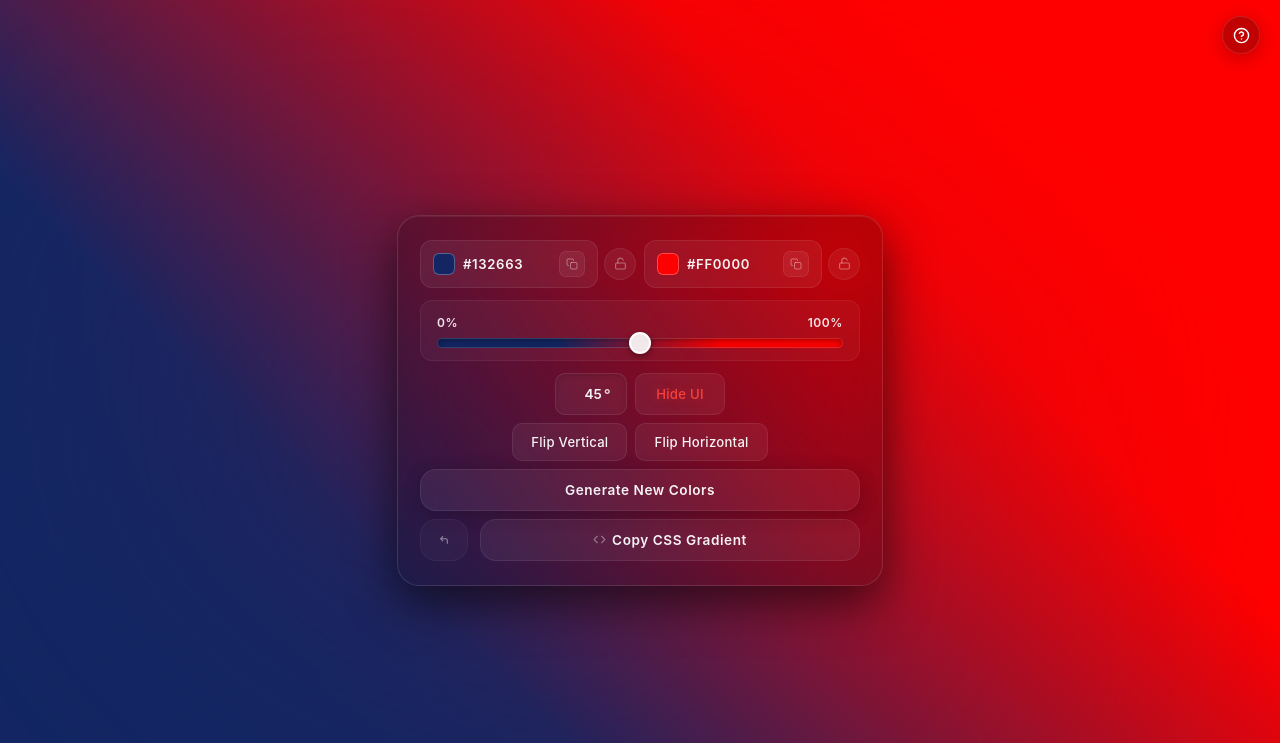
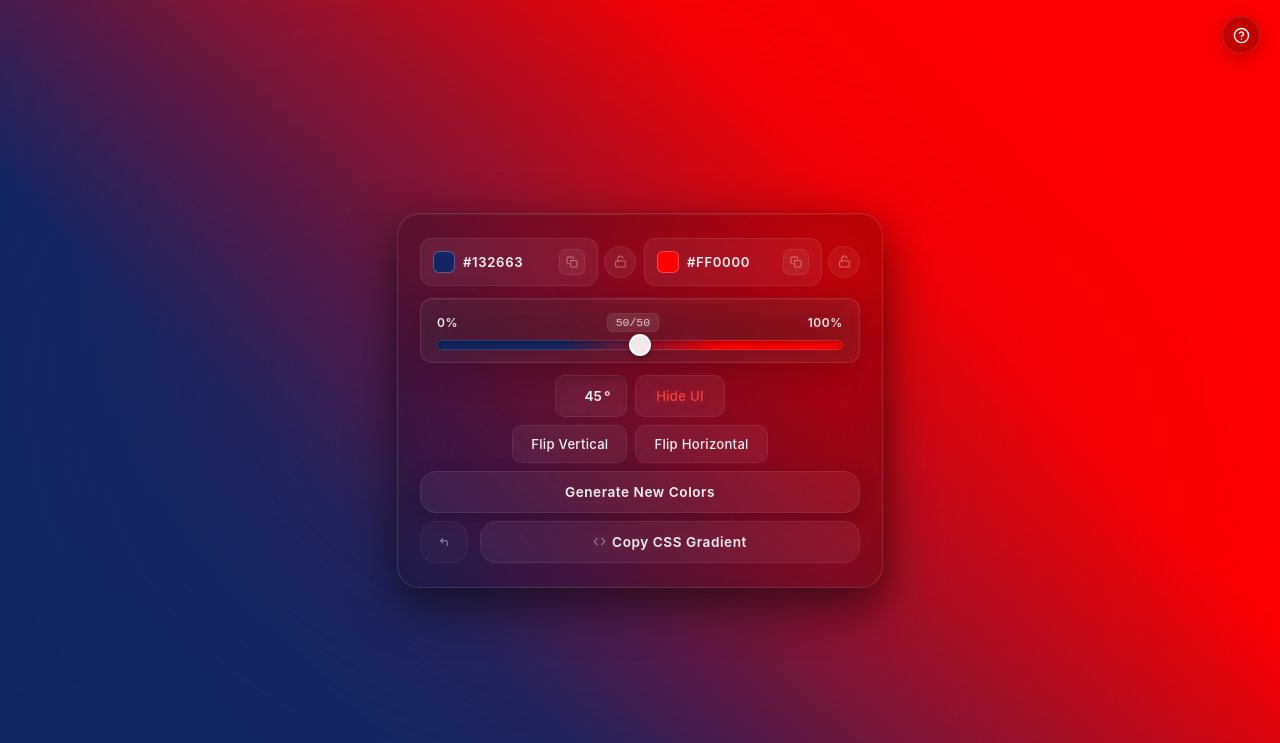
Before and after one commit to Danafdr/Gradient-Generator, a plain HTML site: page index.html in a window 1280 px wide. Shown: the top 743 px of the page. Drawn offline with Linux system fonts and the light colour scheme.

Commit message:
feat: make slider glassmorphic and add 50/50 balance ratio readout

```diff
--- a/Script.js
+++ b/Script.js
@@ -22,6 +22,7 @@ document.addEventListener("DOMContentLoaded", function () {
     const tabPanels      = document.querySelectorAll(".tab-panel");
     const tabIndicator   = document.querySelector(".tab-indicator");
     const bgGlow         = document.getElementById("background-glow");
+    const sliderRatio    = document.getElementById("slider-ratio");
 
     // ── State ──
     let colors  = ["#132663", "#FF0000"];
@@ -42,6 +43,10 @@ document.addEventListener("DOMContentLoaded", function () {
         const bgGrad = `linear-gradient(${angle}deg, ${colors[0]} 0%, ${colors[0]} ${balance * 0.6}%, ${colors[1]} ${100 - (100 - balance) * 0.6}%, ${colors[1]} 100%)`;
         document.body.style.background = bgGrad;
         gradientSlider.style.background = `linear-gradient(to right, ${colors[0]} 0%, ${colors[0]} ${balance * 0.6}%, ${colors[1]} ${100 - (100 - balance) * 0.6}%, ${colors[1]} 100%)`;
+
+        if (sliderRatio) {
+            sliderRatio.textContent = `${balance}/${100 - balance}`;
+        }
 
         // Always stay dark — no light-theme toggling
         document.body.classList.remove("light-theme");
--- a/Style.css
+++ b/Style.css
@@ -221,13 +221,29 @@ body {
 /* ── Gradient Slider ── */
 .gradient-slider-container {
     display:flex; flex-direction:column; align-items:center; gap:8px;
-    background: rgba(255,255,255,0.04);
-    border: 1px solid rgba(255,255,255,0.06);
+    background: rgba(255, 255, 255, 0.05);
+    border: 1px solid rgba(255, 255, 255, 0.1);
+    backdrop-filter: blur(16px);
+    -webkit-backdrop-filter: blur(16px);
+    box-shadow: 0 8px 32px 0 rgba(0, 0, 0, 0.2), inset 0 1px 0 rgba(255, 255, 255, 0.05);
     padding:14px 16px 12px;
     border-radius:12px; width:100%;
 }
-.slider-labels { display:flex; justify-content:space-between; width:100%; }
+.slider-labels { display:flex; justify-content:space-between; align-items:center; width:100%; }
 .slider-labels span { font-size:0.75rem; color:var(--text-primary); font-weight:600; letter-spacing:0.05em; opacity: 0.9; transition: color 0.4s ease; }
+#slider-ratio {
+    font-family: var(--font-mono, monospace);
+    background: rgba(255, 255, 255, 0.07);
+    border: 1px solid rgba(255, 255, 255, 0.08);
+    padding: 2px 8px;
+    border-radius: 6px;
+    font-size: 0.72rem;
+    font-weight: 500;
+    color: rgba(255, 255, 255, 0.85) !important;
+    letter-spacing: 0;
+    backdrop-filter: blur(4px);
+    -webkit-backdrop-filter: blur(4px);
+}
 
 .gradient-slider-container input[type="range"] {
     width:100%; -webkit-appearance:none; appearance:none;
--- a/index.html
+++ b/index.html
@@ -84,6 +84,7 @@
         <div class="gradient-slider-container">
             <div class="slider-labels">
                 <span>0%</span>
+                <span id="slider-ratio">50/50</span>
                 <span>100%</span>
             </div>
             <input type="range" id="gradient-slider" min="0" max="100" value="50">
```
